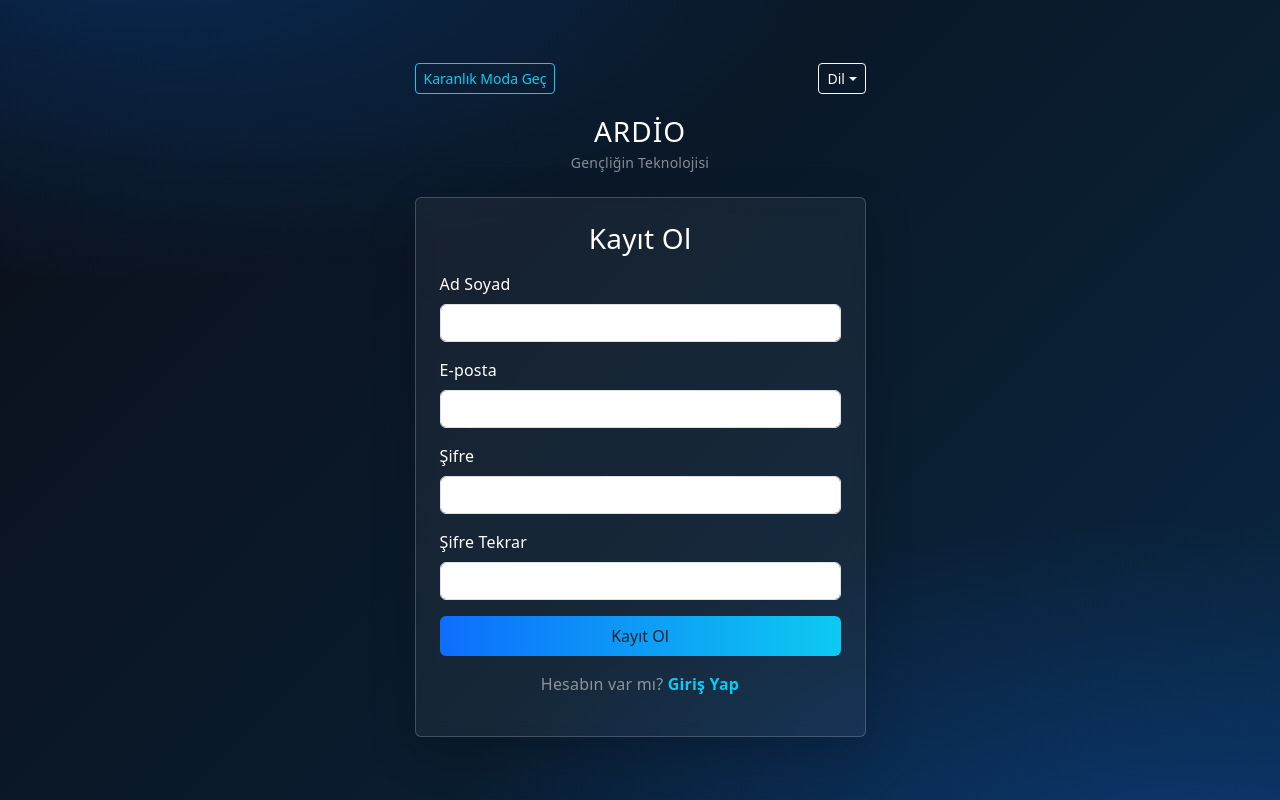
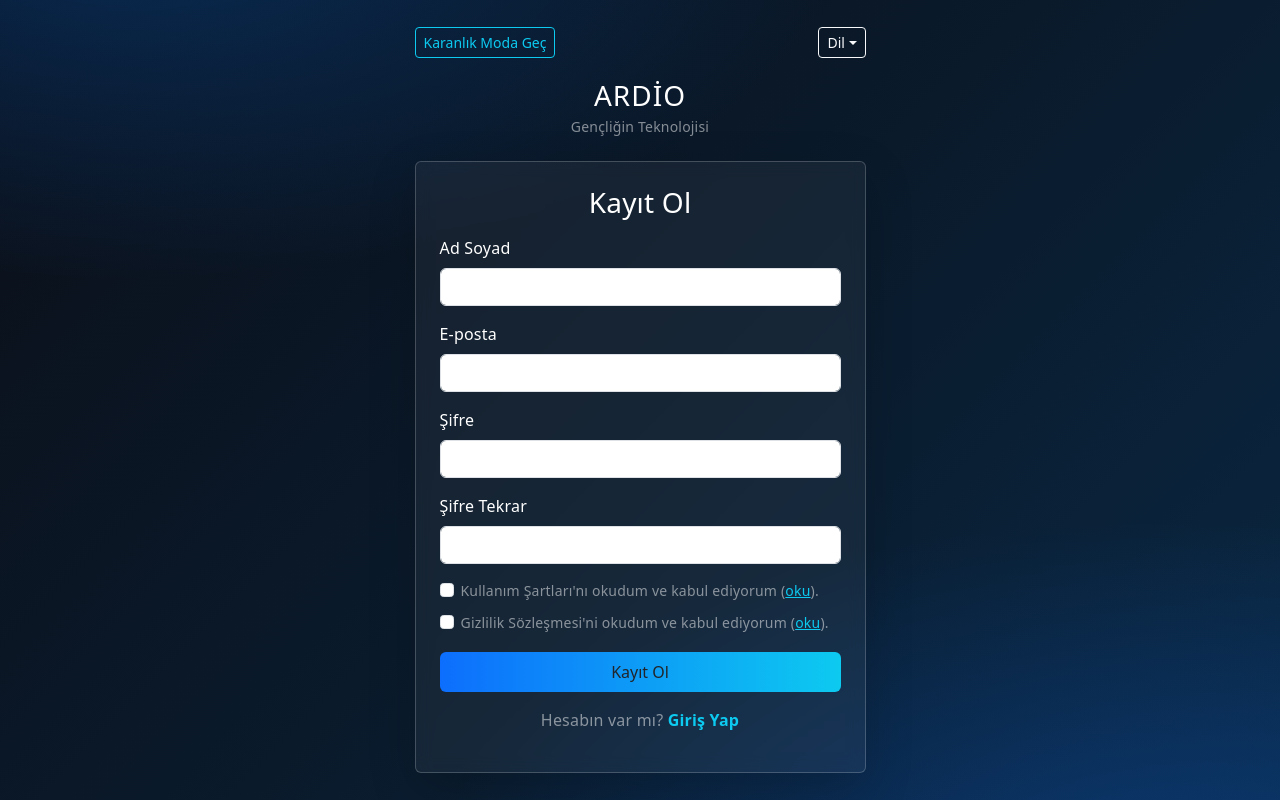
Before and after one commit to mehmetdonmezz/test, a PHP site: page /register.php in a window 1280 px wide. Run offline with PHP 8.4, Linux system fonts and the light colour scheme.

Commit message:
Add terms and privacy consent checkboxes to user registration
Co-authored-by: ademdonmez9 <ademdonmez9@gmail.com>

```diff
--- a/register.php
+++ b/register.php
@@ -16,6 +16,8 @@ if ($_SERVER["REQUEST_METHOD"] == "POST") {
     $email = trim($_POST["email"] ?? "");
     $password = $_POST["password"] ?? "";
     $password_confirm = $_POST["password_confirm"] ?? "";
+    $accept_terms = isset($_POST['accept_terms']);
+    $accept_privacy = isset($_POST['accept_privacy']);
 
     if (!$name || !$email || !$password || !$password_confirm) {
         $error = t('fill_all_fields');
@@ -23,6 +25,8 @@ if ($_SERVER["REQUEST_METHOD"] == "POST") {
         $error = t('invalid_email');
     } elseif ($password !== $password_confirm) {
         $error = t('passwords_mismatch');
+    } elseif (!$accept_terms || !$accept_privacy) {
+        $error = 'Lütfen kullanım şartları ve gizlilik sözleşmesini kabul edin.';
     } else {
         try {
             $stmt = $pdo->prepare("SELECT id FROM users WHERE email = ? LIMIT 1");
@@ -33,6 +37,11 @@ if ($_SERVER["REQUEST_METHOD"] == "POST") {
                 $hashed_password = password_hash($password, PASSWORD_DEFAULT);
                 $insert = $pdo->prepare("INSERT INTO users (name, email, password, is_admin) VALUES (?, ?, ?, 0)");
                 if ($insert->execute([$name, $email, $hashed_password])) {
+                    $userId = (int)$pdo->lastInsertId();
+                    $ip = $_SERVER['HTTP_X_FORWARDED_FOR'] ?? $_SERVER['REMOTE_ADDR'] ?? null;
+                    if ($ip && strpos($ip, ',') !== false) { $ip = trim(explode(',', $ip)[0]); }
+                    $insC = $pdo->prepare("INSERT INTO user_consents (user_id, terms_accepted_at, privacy_accepted_at, ip) VALUES (?, NOW(), NOW(), ?)");
+                    $insC->execute([$userId, $ip]);
                     $success = t('register_success');
                 } else {
                     $error = t('server_error');
@@ -97,6 +106,14 @@ if ($_SERVER["REQUEST_METHOD"] == "POST") {
                 <label for="password_confirm" class="form-label"><?= t('password_confirm') ?></label>
                 <input type="password" id="password_confirm" name="password_confirm" class="form-control" required />
               </div>
+              <div class="form-check text-white-50 small mb-2">
+                <input class="form-check-input" type="checkbox" id="accept_terms" name="accept_terms" required />
+                <label class="form-check-label" for="accept_terms">Kullanım Şartları'nı okudum ve kabul ediyorum (<a href="terms.php" class="link-info" target="_blank">oku</a>).</label>
+              </div>
+              <div class="form-check text-white-50 small mb-3">
+                <input class="form-check-input" type="checkbox" id="accept_privacy" name="accept_privacy" required />
+                <label class="form-check-label" for="accept_privacy">Gizlilik Sözleşmesi'ni okudum ve kabul ediyorum (<a href="privacy.php" class="link-info" target="_blank">oku</a>).</label>
+              </div>
               <button type="submit" class="btn btn-primary-gradient w-100 py-2"><?= t('sign_up') ?></button>
             </form>
             <p class="mt-3 text-center text-white-50">
```
